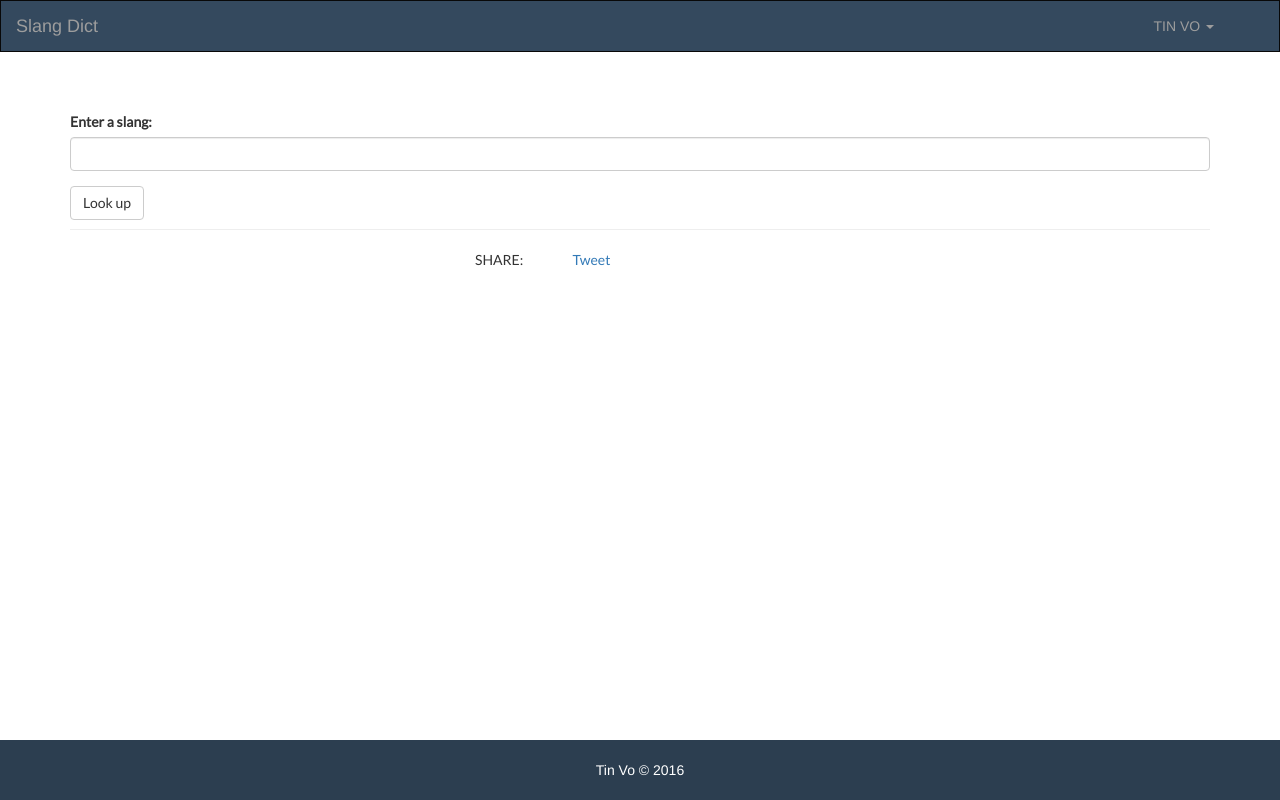
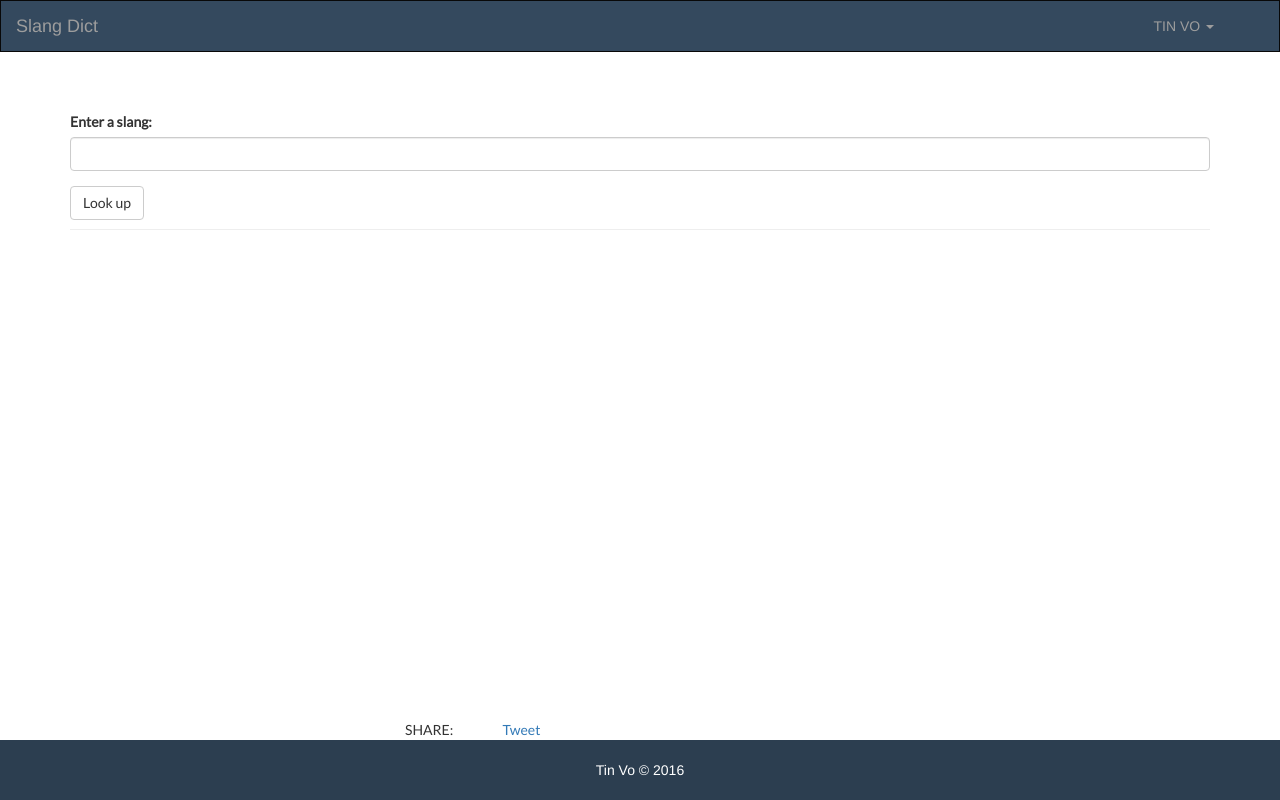
Before and after one commit to ntinvo/Dict-app, a Flask app: page / in a window 1280 px wide. Run offline with Flask 2, Linux system fonts and the light colour scheme; some libraries are stand-ins or nearby versions.

Commit message:
Fixed social share buttons position

```diff
--- a/static/css/style.css
+++ b/static/css/style.css
@@ -8,7 +8,7 @@ html {
 }
 
 body {
-	margin-bottom: 60px;
+	margin-bottom: 120px;
 }
 
 .footer {
@@ -19,3 +19,8 @@ body {
 	height: 60px;
 	background-color: #2c3e50;
 }
+
+.social-share {
+	position: absolute;
+	bottom: 60px;
+}
--- a/templates/404.html
+++ b/templates/404.html
@@ -13,4 +13,9 @@
 	<br>
 	<p style="font-size: 20px; font-weight: 50;">I'm sorry. The requested page has been eaten by Pacman!!!</p>
 </div>
+
+<!-- FOOTER -->
+<div class="footer">
+    <p style="color: #fff; margin-top: 20px;"><a href="http://tinvo.xyz/" style="color: #fff;">Tin Vo &#169 2016</a></p>
+</div>
 {% endblock %}
--- a/templates/index.html
+++ b/templates/index.html
@@ -14,8 +14,6 @@
 <!-- Ionicons -->
 <link rel="stylesheet" type="text/css" href="http://code.ionicframework.com/ionicons/2.0.1/css/ionicons.min.css">
 
-<link rel="canonical" href="https://dev.twitter.com/web/tweet-button">
-
 {% block styles %}
 {{ super() }}
 <link rel="stylesheet" href="{{ url_for('static', filename='css/style.css') }}">
@@ -24,13 +22,8 @@
 
 
 {% block navbar %}
-
 <div class="navbar navbar-inverse" style="border-radius: 0; background-color: #34495e">
     <a class="navbar-header navbar-brand" id="logo" href="/" >Slang Dict</a>
-
-<!--  <div class="navbar-header">
-            <a class="navbar-brand" href="/">Slang Dict</a>
-        </div> -->
 
     <ul class="nav navbar-nav pull-right">
         <li class="dropdowm">
@@ -47,9 +40,9 @@
 </div>
 {% endblock %}
 
+
 {% block content %}
 {{ super() }}
-
 <script>(function(d, s, id) {
       var js, fjs = d.getElementsByTagName(s)[0];
       if (d.getElementById(id)) return;
@@ -60,15 +53,37 @@
 </script>
 
 
-<!-- CONTAINS -->
+<!-- CONTENTS -->
 <div class="container">
-
     <!-- Form -->
     <div class="page-header">
         {{ wtf.quick_form(form) }}
     </div>
 
-     <!-- Social share buttons -->
+    <!-- Flash messages -->
+    {% for message in get_flashed_messages() %}
+    <div class="alert alert-warning">
+        <button type="button" class="close" data-dismiss="alert">&times;</button>
+        {{ message }}
+    </div>
+    {% endfor %}
+
+    <!-- Results -->
+    {% if found %}
+	<p style="font-size: 30px;">Slang: <span style="color: #e67e22;">{{ word }}</span></p><br>
+    <p style="font-size: 30px;">Meaning: <span style="color: #2ecc71;">{{ meaning }}</span></p>
+    {% endif %}
+</div>
+
+
+<!-- SCRIPTS -->
+{% block script %}
+<script>!function(d,s,id){var js,fjs=d.getElementsByTagName(s)[0],p=/^http:/.test(d.location)?'http':'https';if(!d.getElementById(id)){js=d.createElement(s);js.id=id;js.src=p+'://platform.twitter.com/widgets.js';fjs.parentNode.insertBefore(js,fjs);}}(document, 'script', 'twitter-wjs');
+</script>
+{% endblock %}
+
+<!-- Social share buttons -->
+<div class="social-share">
     <div class="container">
         <div class="row">
             <div class="col-md-1"></div>
@@ -88,30 +103,7 @@
             <div class="col-md-1"></div>
         </div>
     </div>
-
-    <!-- Flash messages -->
-    {% for message in get_flashed_messages() %}
-    <div class="alert alert-warning">
-        <button type="button" class="close" data-dismiss="alert">&times;</button>
-        {{ message }}
-    </div>
-    {% endfor %}
-
-    <!-- Results -->
-    {% if found %}
-	<p style="font-size: 30px;">Slang: <span style="color: #e67e22;">{{ word }}</span></p><br>
-    <p style="font-size: 30px;">Meaning: <span style="color: #2ecc71;">{{ meaning }}</span></p>
-    {% endif %}
-
 </div>
-
-
-<!-- SCRIPTS -->
-{% block script %}
-<script>!function(d,s,id){var js,fjs=d.getElementsByTagName(s)[0],p=/^http:/.test(d.location)?'http':'https';if(!d.getElementById(id)){js=d.createElement(s);js.id=id;js.src=p+'://platform.twitter.com/widgets.js';fjs.parentNode.insertBefore(js,fjs);}}(document, 'script', 'twitter-wjs');
-</script>
-{% endblock %}
-
 
 <!-- FOOTER -->
 <div class="footer">
```
Also changed, not shown: templates/500.html (+6 -1 lines). Lines whose indentation alone changed are shown as unchanged.
